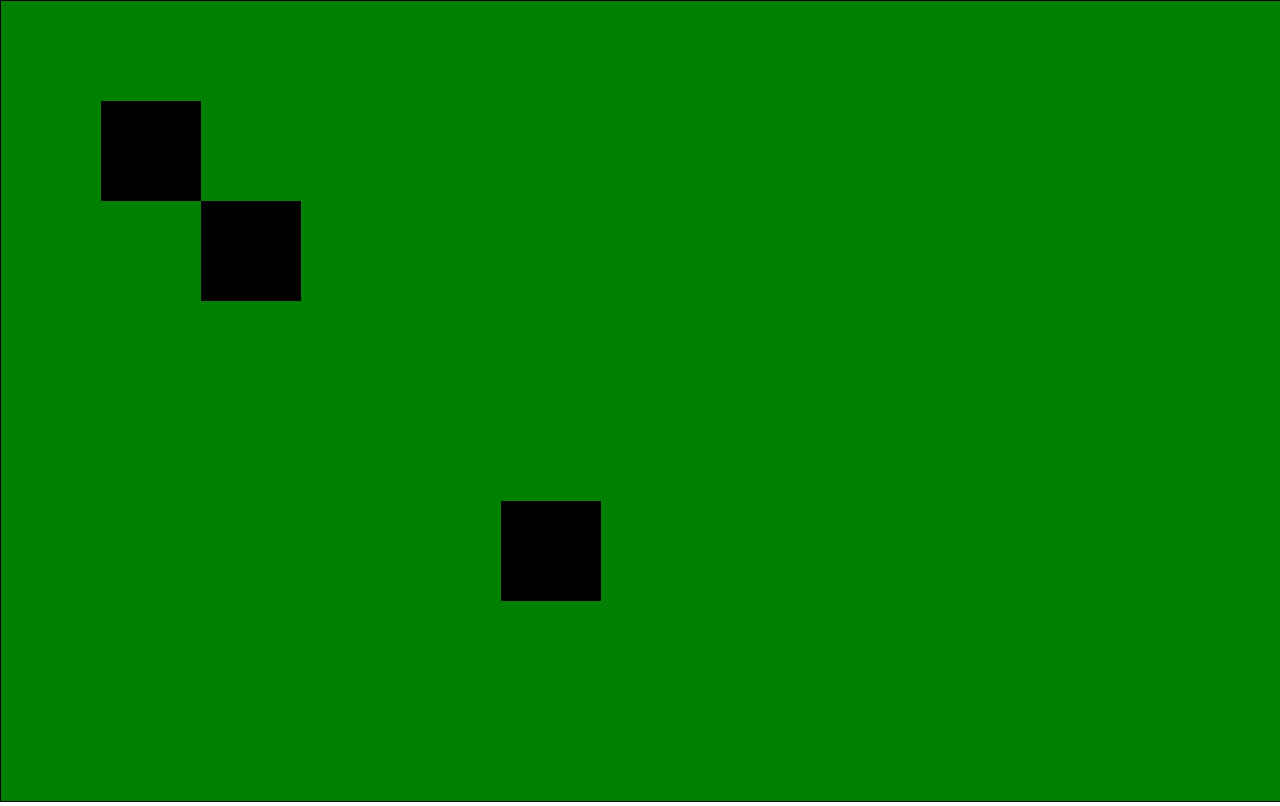
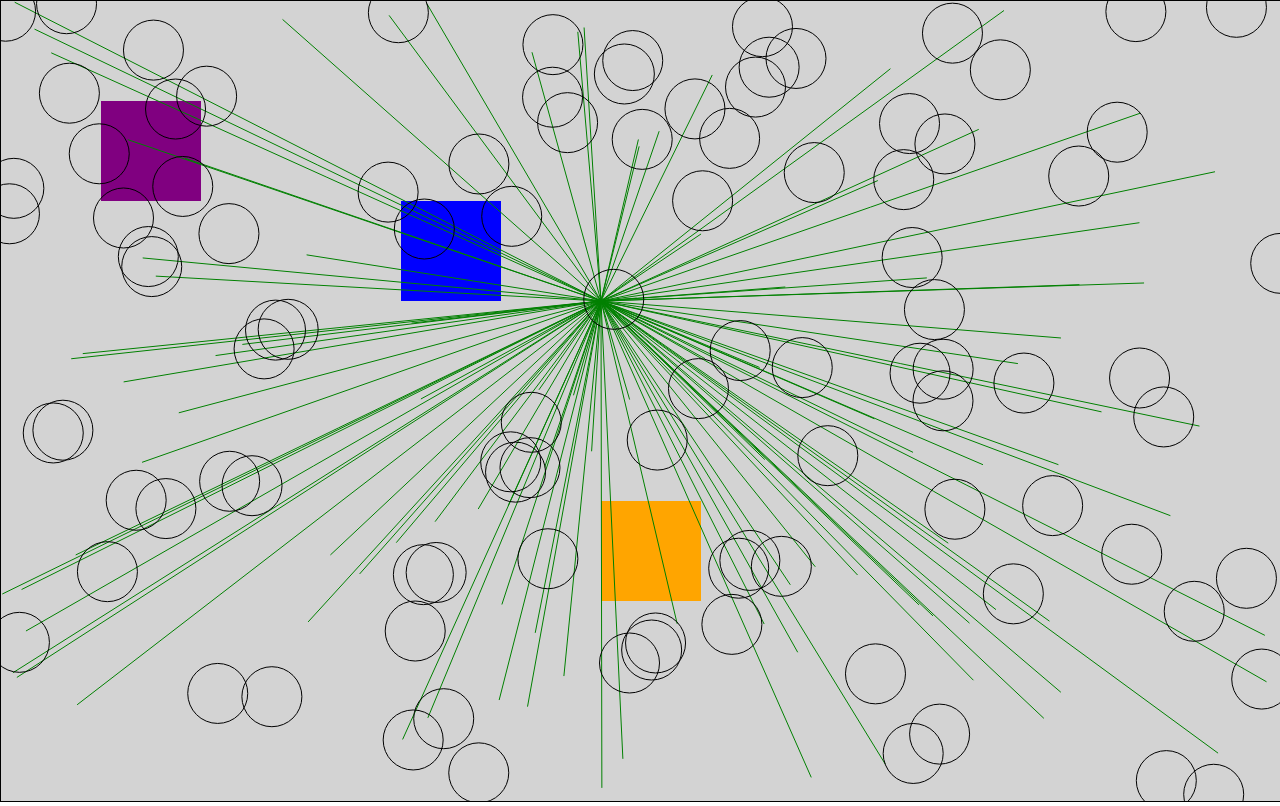
Before and after one commit to Matkins15/canvas-playlist, a plain HTML site: page index.html in a window 1280 px wide. Drawn offline with Linux system fonts and the light colour scheme.

Commit message:
generating multiple random shapes

```diff
--- a/canvas.js
+++ b/canvas.js
@@ -3,11 +3,45 @@ let canvas = document.querySelector('canvas')
 canvas.width = window.innerWidth
 canvas.height = window.innerHeight
 
-// c = contect
+// c = context
 let c = canvas.getContext('2d')
 
+c.fillStyle = 'purple'
 c.fillRect(100, 100, 100, 100)
-c.fillRect(200, 200, 100, 100)
-c.fillRect(500, 500, 100, 100)
+c.fillStyle = 'blue'
+c.fillRect(400, 200, 100, 100)
+c.fillStyle = 'orange'
+c.fillRect(600, 500, 100, 100)
 
 console.log(canvas)
+
+// lines
+
+// c.beginPath()
+// c.moveTo(50, 300)
+// c.lineTo(300, 100)
+// c.lineTo(400, 300)
+// c.strokeStyle = 'green'
+// c.stroke()
+
+for (let i = 0; i < 100; i++) {
+  let x = Math.random() * window.innerWidth
+  let y = Math.random() * window.innerHeight
+  c.beginPath()
+  c.moveTo(600, 300)
+  c.lineTo(x, y)
+  c.lineTo(x, y)
+  c.strokeStyle = 'green'
+  c.stroke()
+}
+
+// Arch / Circle
+
+for (var i = 0; i < 100; i++) {
+  let x = Math.random() * window.innerWidth
+  let y = Math.random() * window.innerHeight
+  c.beginPath()
+  c.arc(x, y, 30, 0, Math.PI * 2, false)
+  c.strokeStyle = 'black'
+  c.stroke()
+}
--- a/style.css
+++ b/style.css
@@ -3,5 +3,5 @@ body {
 }
 canvas {
   border: 1px solid #000;
-  background-color: green;
+  background-color: lightgrey;
 }
```
